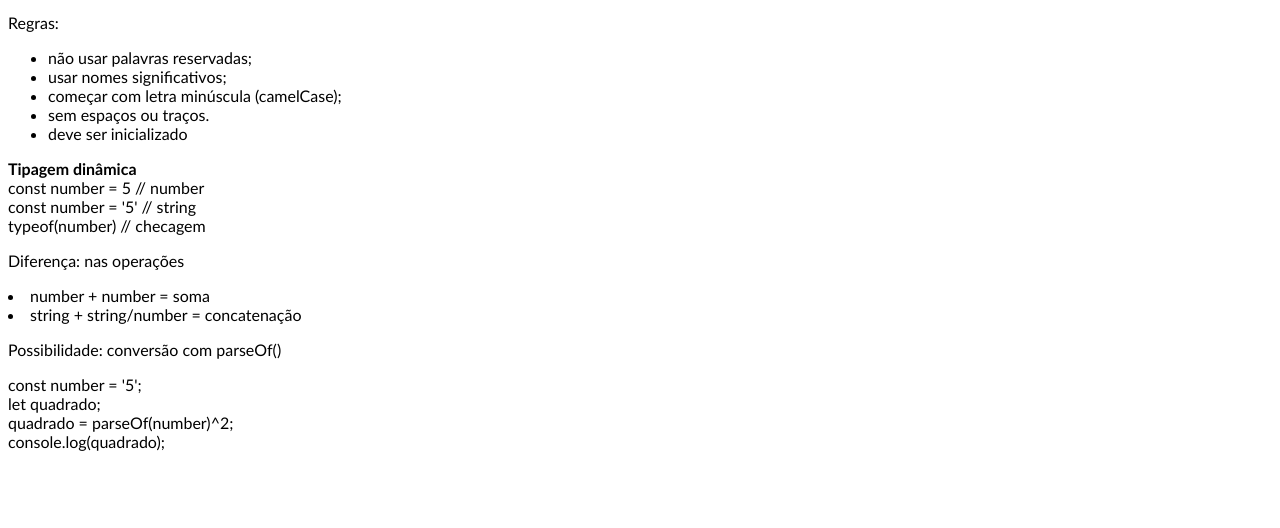
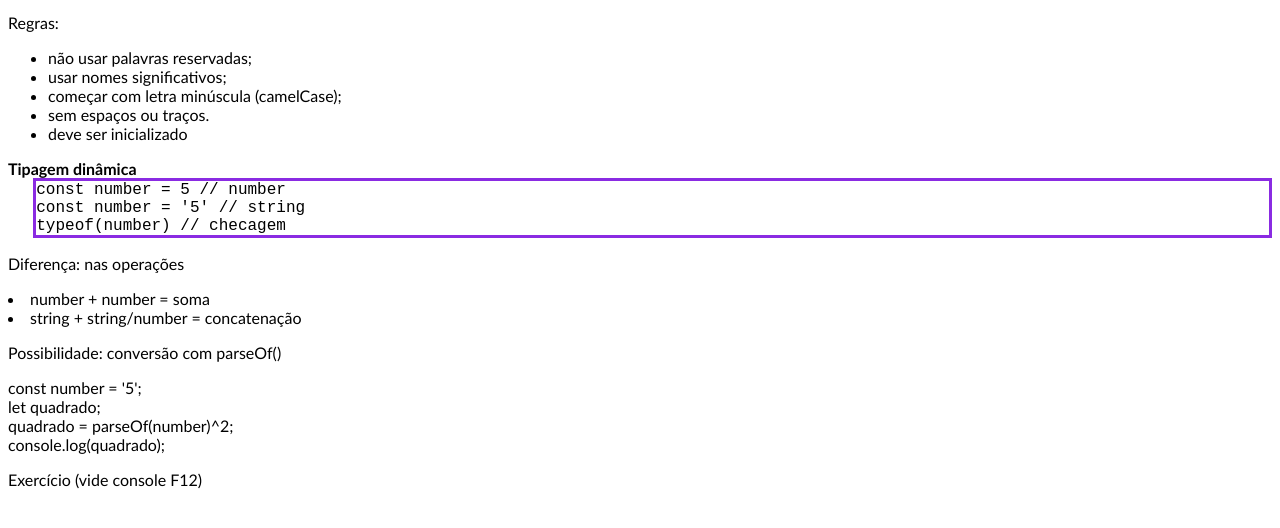
Before and after one commit to flbjuniorx/javascript, a plain HTML site: page constantes.html in a window 1280 px wide. Shown: the part 104-632 px from the top of the page. Drawn offline with Linux system fonts and the light colour scheme.

Commit message:
Inclusao CSS

```diff
--- a/constantes.html
+++ b/constantes.html
@@ -4,6 +4,7 @@
     <meta charset="UTF-8">
     <meta http-equiv="X-UA-Compatible" content="IE=edge">
     <meta name="viewport" content="width=device-width, initial-scale=1.0">
+    <link rel="stylesheet" href="styles.css">
     <title>Constantes JavaScript</title>
 
     <style>
@@ -25,15 +26,20 @@
     <li>deve ser inicializado</li>
     </ul>
 
+
     <b>Tipagem dinâmica</b><br>
-    const number = 5 // number<br>
-    const number = '5' // string<br>
-    typeof(number) // checagem<br>
+
+    <div class="codigo">
+        const number = 5 // number<br>
+        const number = '5' // string<br>
+        typeof(number) // checagem<br>
+    </div>
     <p>Diferença: nas operações</p>
     <ul></ul>
         <li>number + number = soma</li>
         <li>string + string/number = concatenação</li>
     </ul>
+
 
     <p>Possibilidade: conversão com parseOf()</p>
     const number = '5';<br>
@@ -41,6 +47,8 @@
     quadrado = parseOf(number)^2;<br>
     console.log(quadrado);<br>
 
-    <script>aula16Const.js</script>
+    <p>Exercício (vide console F12)</p>
+
+    <script src="js/aula16Const.js"></script>
 </body>
 </html>
--- a/aula16Const.js
+++ b/js/aula16Const.js
@@ -3,7 +3,6 @@ Luiz Otávio Miranda tem 30 anos, pesa 84 kg
 tem 1.8 de altura e seu IMC é de 25.925925925925924
 Luiz Otávio nasceu em 1980
 */
-
 const nome = 'Luiz Otávio';
 const sobrenome = 'Miranda';
 const idade = 30;
@@ -11,7 +10,7 @@ const peso = 84.0;
 const altura = 1.8;
 let imc;
 let anoNascimento;
-let anoCorrente = new Date().getFullYear;
+let anoCorrente = new Date().getFullYear();
 
 imc = peso / (altura ^ 2);
 anoNascimento = anoCorrente - idade;
--- /dev/null
+++ b/styles.css
@@ -0,0 +1,12 @@
+body {
+    font-family: 'Gill Sans', 'Gill Sans MT', Calibri, 'Trebuchet MS', sans-serif;
+}
+
+.codigo {
+    font-family:'Courier New', Courier, monospace;
+    border: solid;
+    border-color: blueviolet;
+    border-width: 1mm;
+    margin-left: 2%;
+    margin-right: auto;
+}
```
Also changed, not shown: variaveis.html (+10 -8 lines).
